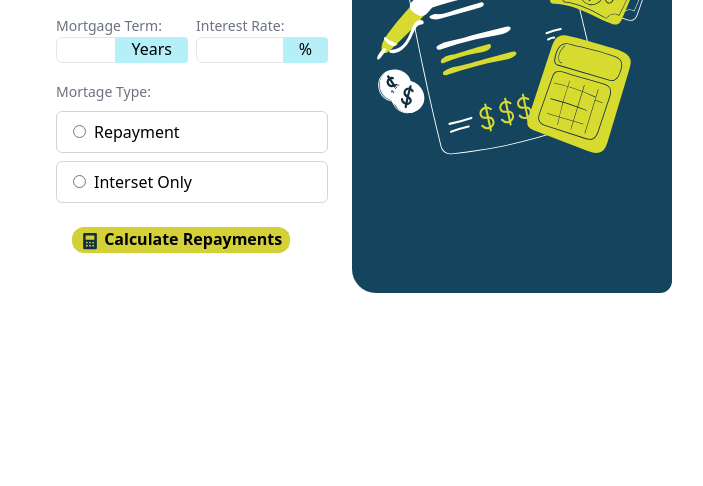
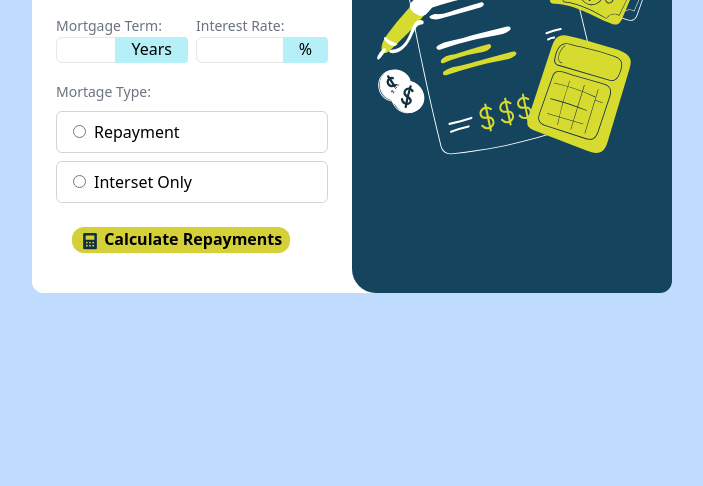
Before and after one commit to Har33m-Sha1kh/Mortgage-Calculator, a website: page index.html in a window 1280 px wide. Shown: the part 314-800 px from the top of the page, without its empty margins (288-991 px from the left). Drawn offline with Linux system fonts and the light colour scheme.

Commit message:
Update index.html

```diff
--- a/index.html
+++ b/index.html
@@ -13,7 +13,7 @@
 
 </head>
 
-<body class=" bg-[#aee0ec9c] flex justify-center items-center min-h-[100vh]">
+<body class=" bg-blue-200 flex justify-center items-center min-h-[100vh]">
 
   <main class="flex lg:flex-row flex-col bg-white rounded-xl">
     <!-- form  -->
```
